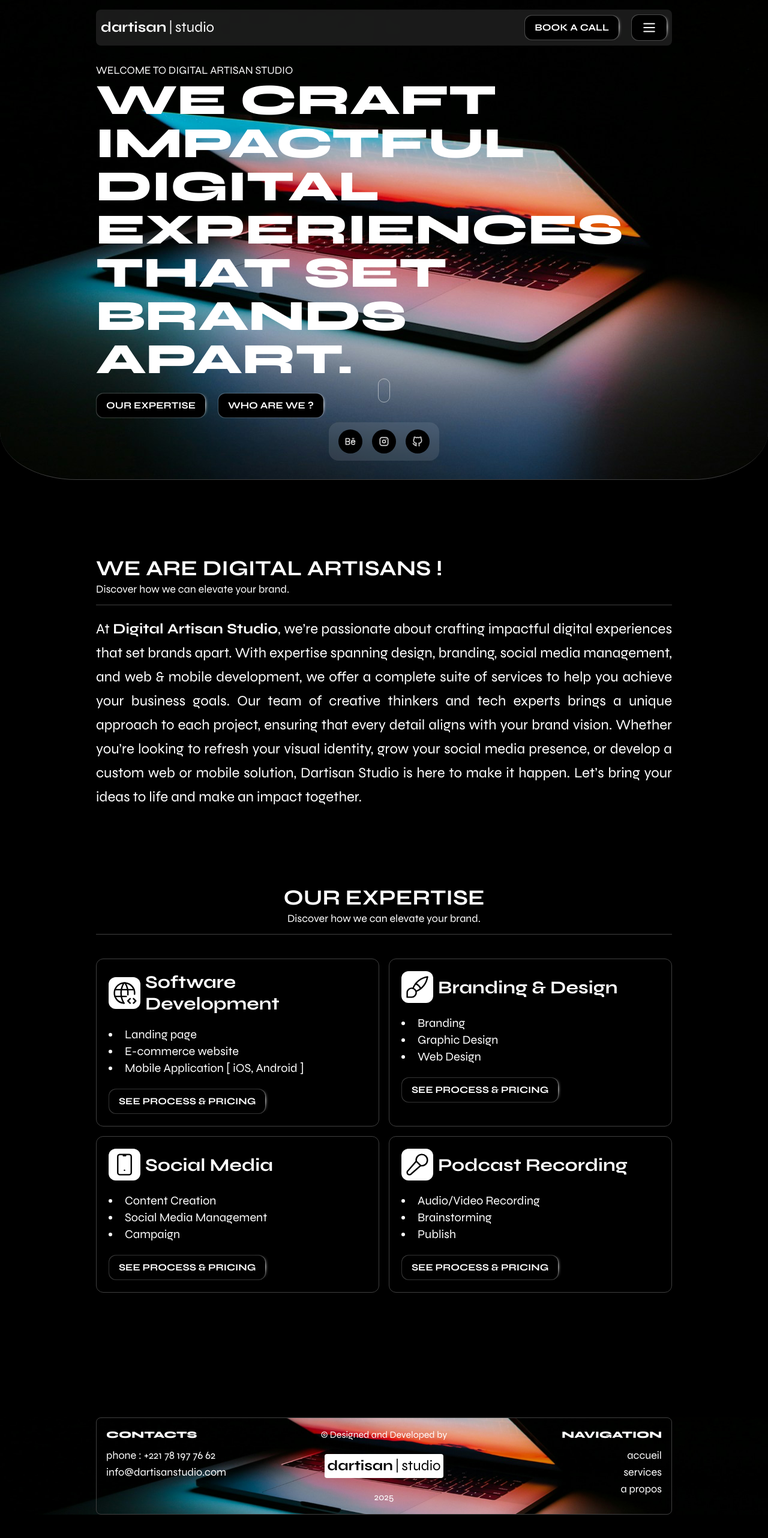
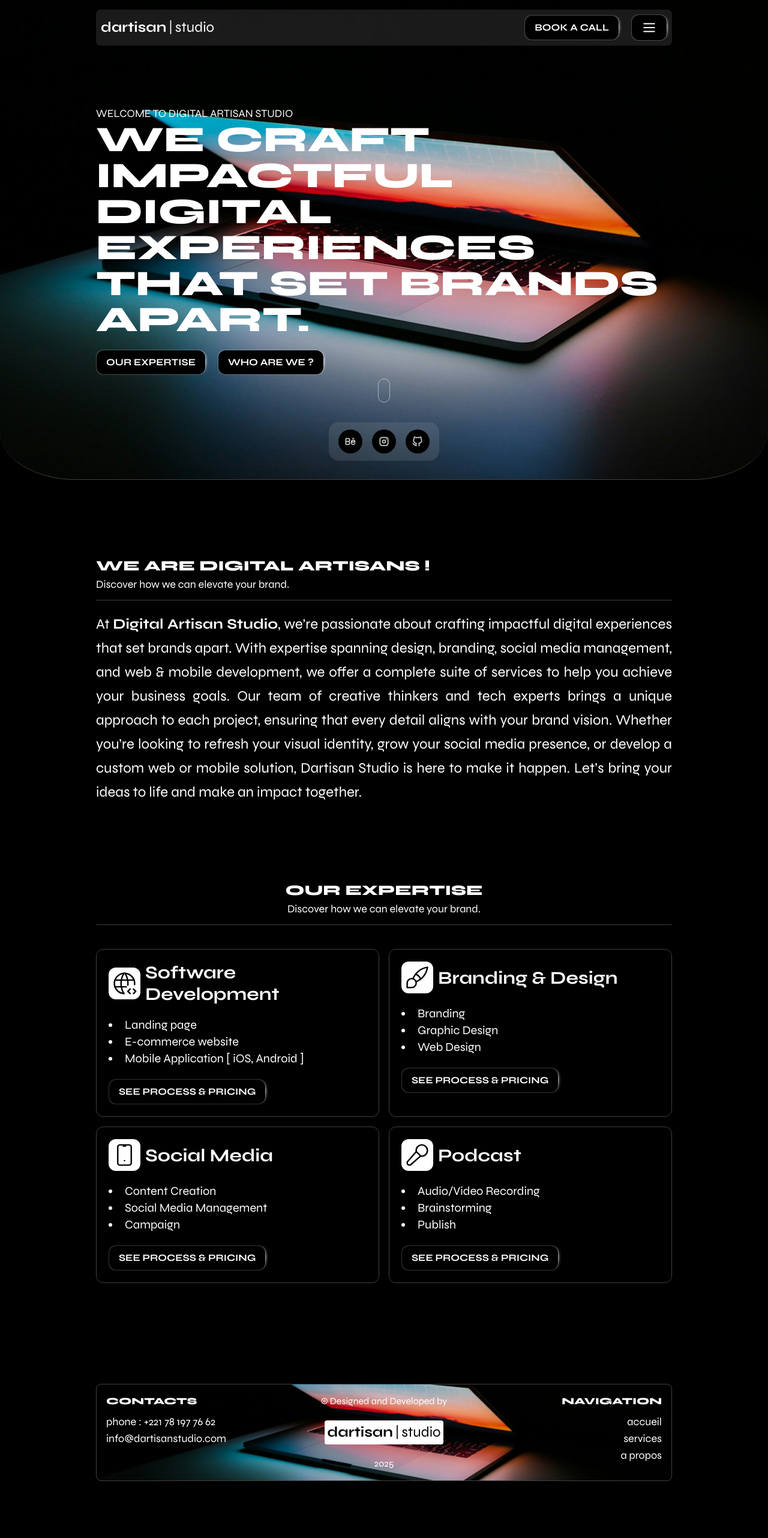
Before and after one commit to noheezybucket/my-agency, a Next.js app: page / in a window 1280 px wide. Shown: the top 2564 px of the page at 60% size. Built offline with nearby package versions, Linux system fonts and the light colour scheme.

Commit message:
going to show the portfolio

```diff
--- a/app/page.tsx
+++ b/app/page.tsx
@@ -2,8 +2,7 @@
 import {Hero} from "@/components/Hero";
 import AboutSection from "@/components/about-us/about-section";
 import Services from "@/components/services/Services";
-import {AnimatedTestimonials} from "@/components/ui/animated-testimonials";
-import {AnimatedTestimonialsDemo} from "@/components/Testimonials";
+
 
 
 export default function Home() {
@@ -27,7 +26,7 @@
           {/*  </div>*/}
           {/*</section>*/}
 
-          <div className={'h-[10vh]'}></div>
+          <div className={'h-[5vh]'}></div>
 
       </main>
   );
--- a/components/Hero.tsx
+++ b/components/Hero.tsx
@@ -14,12 +14,12 @@
             <div className={'section-width space-y-5'} >
                 <div>
                     <span className={'text-lg'}>WELCOME TO DIGITAL ARTISAN STUDIO</span>
-                    <h1 className={'text-white font-extrabold text-7xl'}>
+                    <h1 className={'text-white font-extrabold text-3xl lg:text-6xl'}>
                         WE CRAFT IMPACTFUL DIGITAL EXPERIENCES THAT SET BRANDS APART.
                     </h1>
                 </div>
 
-                <div className={'flex gap-5'}>
+                <div className={'flex flex-col lg:flex-row gap-5'}>
                     <div>
                         <HoverBorderGradient
                             containerClassName="rounded-xl border-neutral-500 border-1 "
--- a/components/navigation/Footer.tsx
+++ b/components/navigation/Footer.tsx
@@ -4,10 +4,10 @@
 
 const Footer = () => {
     return (
-        <footer className={cn("dark:bg-bg dark:text-white py- space-y-10 mb-28 bg-hero bg-fixed bg-cover bg-center")}>
-            <div className="mx-auto section-width   rounded-lg grid grid-cols-3 p-4 gap-10 border border-neutral-700">
+        <footer className={cn("dark:bg-bg dark:text-white py- space-y-10 mb-28")}>
+            <div className="mx-auto section-width   rounded-lg grid lg:grid-cols-3 p-4 gap-10  bg-hero bg-fixed bg-cover bg-center border border-neutral-700 ">
 
-                <div className='text-left flex flex-col gap-2'>
+                <div className='text-center lg:text-left flex flex-col gap-2'>
                     <h3 className={'font-extrabold'}>CONTACTS</h3>
 
                     <ul className={'text-lg'}>
@@ -27,7 +27,7 @@
 
 
                 </div>
-                <div className={'text-right flex flex-col gap-2'}>
+                <div className={'text-center lg:text-right flex flex-col gap-2'}>
                 <h3 className={'font-extrabold'}>NAVIGATION</h3>
                     <ul className={'text-lg'}>
                         <li>accueil</li>
--- a/components/services/Services.tsx
+++ b/components/services/Services.tsx
@@ -24,7 +24,7 @@
         icon: <IconDeviceMobile size={45} stroke={1.3} color={'black'}/>
     },
     {
-        title: 'Podcast Recording',
+        title: 'Podcast',
         classname: `rounded-xl border border-neutral-700 overflow-hidden`,
         details: ['Audio/Video Recording', 'Brainstorming', 'Publish'],
         icon: <IconMicrophone2 size={45} stroke={1.3} color={'black'}/>
@@ -46,7 +46,7 @@
                     </p>
                 </div>
 
-                <div className={'grid grid-cols-2 justify-center  gap-4'}>
+                <div className={'grid lg:grid-cols-2 justify-center  gap-4'}>
                     {
                         services.map((service, index) => (
                             <div key={index} className={`${service.classname} flex p-5 gap-5 z-0`}>
@@ -54,7 +54,7 @@
 
                                 <div className={'rounded-xl flex flex-col justify-between h-full'}>
                                     <div className={'space-y-5'}>
-                                        <div className={'flex items-center justify-center gap-2'}>
+                                        <div className={'flex items-center gap-2'}>
                                             <div className={'bg-white rounded-xl p-1'}>
                                                 {service.icon}
                                             </div>
--- a/styles/globals.css
+++ b/styles/globals.css
@@ -19,7 +19,7 @@
 }
 
 .section-title {
-	@apply text-4xl font-bold
+	@apply text-2xl font-extrabold
 }
 
 .primary-btn {
```
